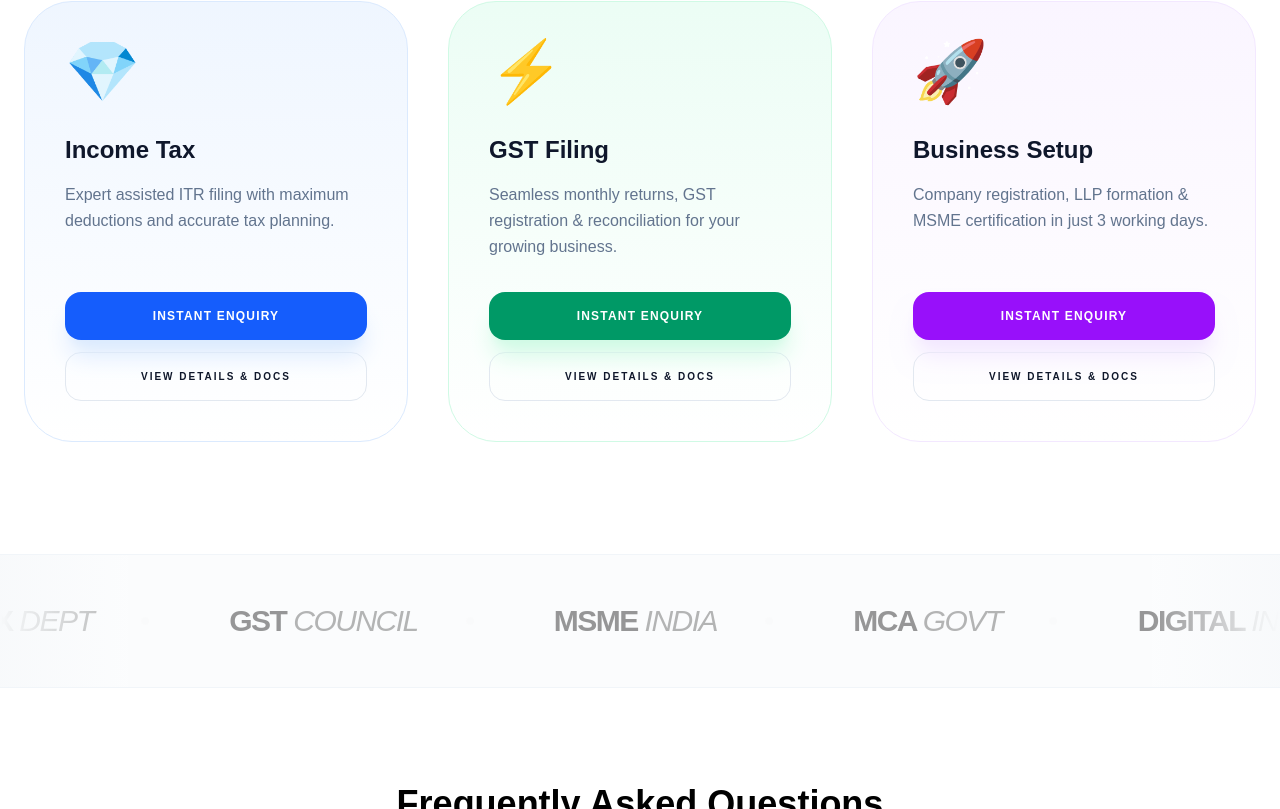
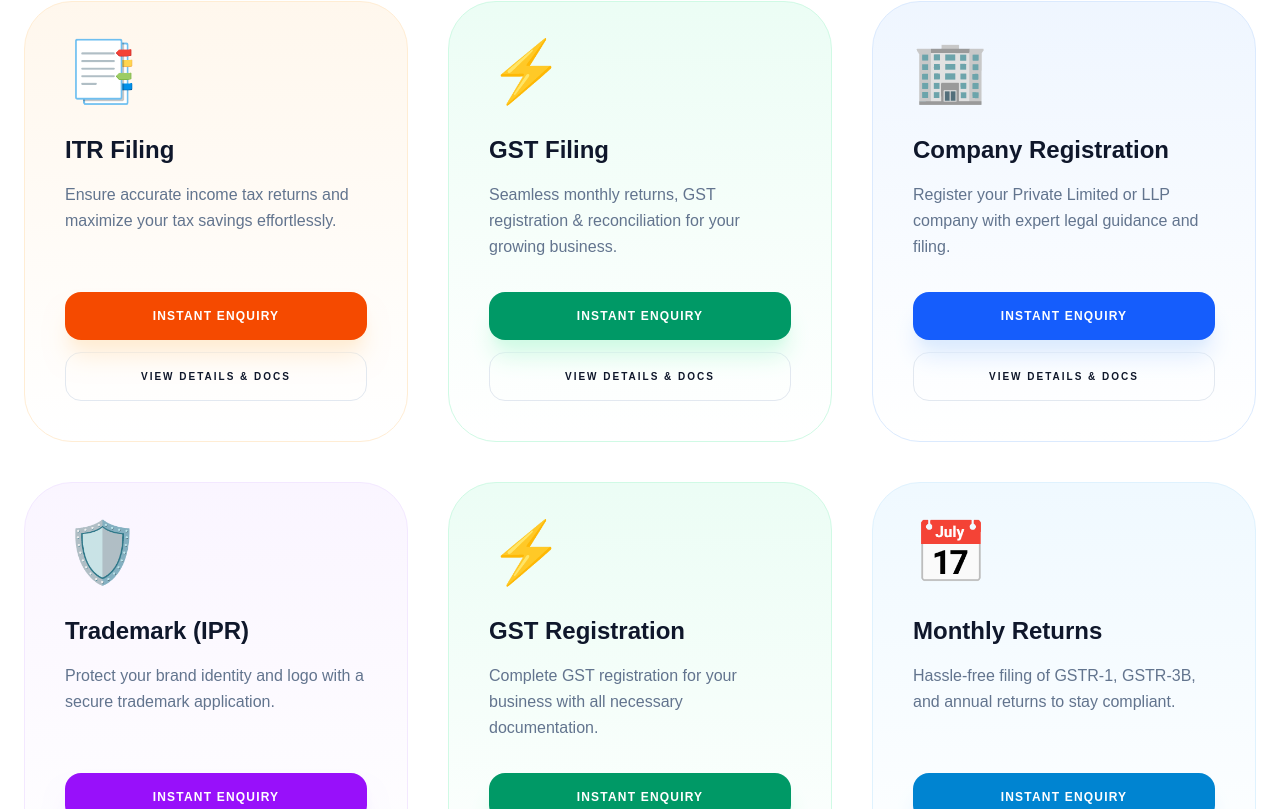
Before and after one commit to anish0905/TaxAdhaarv2, a Next.js app: page / in a window 1280 px wide. Shown: the part 1071-1880 px from the top of the page. Built offline with nearby package versions, Linux system fonts and the light colour scheme; no server answers.

Commit message:
servicess added

```diff
--- a/src/components/home/ServiceGrid.tsx
+++ b/src/components/home/ServiceGrid.tsx
@@ -4,15 +4,15 @@ import Link from "next/link";
 import EnquiryModal from "../home/EnquiryModal"; // Ensure karein ye file bani hui hai
 
 const services = [
-  {
-    slug: "income-tax",
-    title: "Income Tax",
-    desc: "Expert assisted ITR filing with maximum deductions and accurate tax planning.",
-    icon: "💎",
-    color: "from-blue-50 to-white",
-    border: "border-blue-100",
-    btnColor: "bg-blue-600 shadow-blue-100"
-  },
+ {
+    slug: "income-tax-filing",
+    title: "ITR Filing",
+    desc: "Ensure accurate income tax returns and maximize your tax savings effortlessly.",
+    icon: "📑",
+    color: "from-orange-50 to-white",
+    border: "border-orange-100",
+    btnColor: "bg-orange-600 shadow-orange-100"
+},
   {
     slug: "gst-filing",
     title: "GST Filing",
@@ -21,6 +21,53 @@ const services = [
     color: "from-emerald-50 to-white",
     border: "border-emerald-100",
     btnColor: "bg-emerald-600 shadow-emerald-100"
+  },
+   {
+    slug: "company-incorporation",
+    title: "Company Registration",
+    desc: "Register your Private Limited or LLP company with expert legal guidance and filing.",
+    icon: "🏢",
+    color: "from-blue-50 to-white",
+    border: "border-blue-100",
+    btnColor: "bg-blue-600 shadow-blue-100"
+},
+{
+    slug: "trademark-registration",
+    title: "Trademark (IPR)",
+    desc: "Protect your brand identity and logo with a secure trademark application.",
+    icon: "🛡️",
+    color: "from-purple-50 to-white",
+    border: "border-purple-100",
+    btnColor: "bg-purple-600 shadow-purple-100"
+},
+
+  {
+    slug: "gst-registration",
+    title: "GST Registration",
+    desc: "Complete GST registration for your business with all necessary documentation.",
+    icon: "⚡",
+    color: "from-emerald-50 to-white",
+    border: "border-emerald-100",
+    btnColor: "bg-emerald-600 shadow-emerald-100"
+  },
+  {
+    slug: "gst-returns",
+    title: "Monthly Returns",
+    desc: "Hassle-free filing of GSTR-1, GSTR-3B, and annual returns to stay compliant.",
+    icon: "📅",
+    color: "from-sky-50 to-white",
+    border: "border-sky-100",
+    btnColor: "bg-sky-600 shadow-sky-100"
+  },
+
+  {
+    slug: "lut-filing",
+    title: "LUT Filing",
+    desc: "File Letter of Undertaking (LUT) to export goods or services without paying IGST.",
+    icon: "✈️",
+    color: "from-indigo-50 to-white",
+    border: "border-indigo-100",
+    btnColor: "bg-indigo-600 shadow-indigo-100"
   },
   {
     slug: "business-setup",
--- a/src/data/services.ts
+++ b/src/data/services.ts
@@ -1,5 +1,5 @@
 export const servicesData: any = {
-  "income-tax": {
+  "income-tax-filing": {
     title: "Income Tax Filing",
     icon: "💎",
     price: "₹499",
@@ -15,6 +15,47 @@ export const servicesData: any = {
     docs: ["GST Certificate", "Purchase Invoices", "Sales Invoices", "Bank Statement"],
     benefits: ["On-time Filing", "No Penalties", "Reconciliation Support", "Expert Consultation"]
   },
+  "company-incorporation": {
+    title: "Company Registration",
+    icon: "🏢",
+    price: "₹2,999",
+    description: "Register your Private Limited or LLP company with expert legal guidance and filing.",
+    docs: ["PAN & Aadhaar of Directors", "Electricity Bill (Office)", "Rent Agreement", "NOC from Owner"],
+    benefits: ["Fast Processing", "Legal Support", "Certificate of Incorporation", "PAN & TAN Included"]
+  },
+    "trademark-registration": {
+    title: "Trademark (IPR)",
+    icon: "🛡️",
+    price: "₹2,999",
+    description: "Protect your brand identity and logo with a secure trademark application.",
+    docs: ["Trademark Application", "Logo Design", "Business Registration Certificate"],
+    benefits: ["Brand Protection", "Legal Support", "Trademark Search", "Registration Assistance"]
+  },
+    "gst-registration": {
+    title: "GST Registration",
+    icon: "⚡",
+    price: "₹999",
+    description: "Complete GST registration for your business with all necessary documentation.",
+    docs: ["PAN & Aadhaar of Directors", "Electricity Bill (Office)", "Rent Agreement", "NOC from Owner"],
+    benefits: ["Fast Processing", "Legal Support", "Certificate of Incorporation", "PAN & TAN Included"]
+  },
+    "gst-returns": {
+    title: "Monthly Returns",
+    icon: "�",
+    price: "₹999/month",
+    description: "Hassle-free filing of GSTR-1, GSTR-3B, and annual returns to stay compliant.",
+    docs: ["GST Certificate", "Purchase Invoices", "Sales Invoices", "Bank Statement"],
+    benefits: ["On-time Filing", "No Penalties", "Reconciliation Support", "Expert Consultation"]
+  },
+    "lut-filing": {
+    title: "LUT Filing",
+    icon: "✈️",
+    price: "₹999",
+    description: "File Letter of Undertaking (LUT) to export goods or services without paying IGST.",
+    docs: ["GST Certificate", "Export Invoices", "Bank Statement"],
+    benefits: ["Fast Processing", "Legal Support", "Certificate of Incorporation", "PAN & TAN Included"]
+  },
+
   "business-setup": {
     title: "Business Setup",
     icon: "🚀",
```
